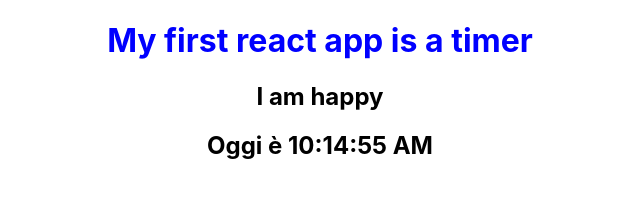
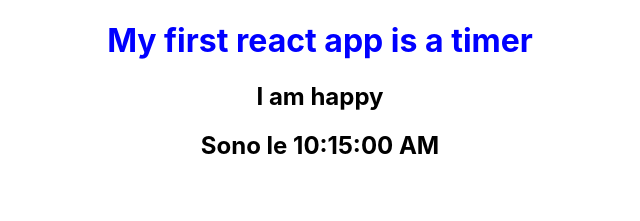
Before and after one commit to MikhT/timer_first_app, a React (Create React App) app: page / in a window 1280 px wide. Shown: the top 221 px of the page, without its empty margins (320-960 px from the left). Built offline with nearby package versions, Linux system fonts and the light colour scheme.

Commit message:
Timer funzionante come component + DidMount interval e UnMount

```diff
--- a/src/Timer.js
+++ b/src/Timer.js
@@ -15,9 +15,20 @@
             const tempo = this.state.date.getTime() + this.props.timezone*3600*1000;
             const data = new Date(tempo);
 
-            return <h2>Oggi è {data.toLocaleTimeString()}</h2>
+            return <h2>Sono le {data.toLocaleTimeString()}</h2>
         }
 
+        reset = () => {
+            this.setState({date: new Date()});
+        };
+
+        componentDidMount(){
+            this.interval = setInterval( this.reset, 1000);
+        }
+
+        componentWillUnmount() {
+            clearInterval(this.interval);
+        }
 
     }
 
```
